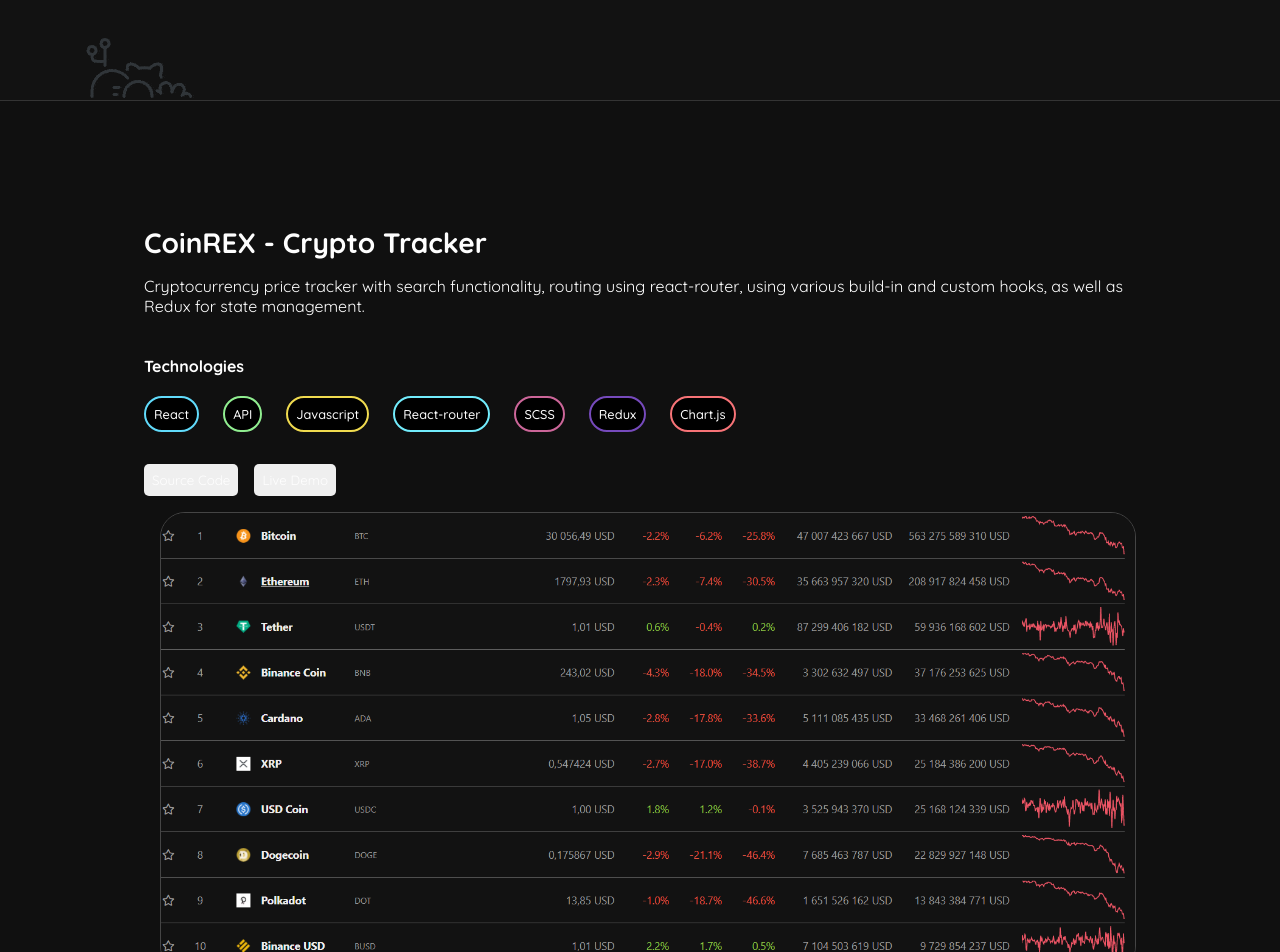
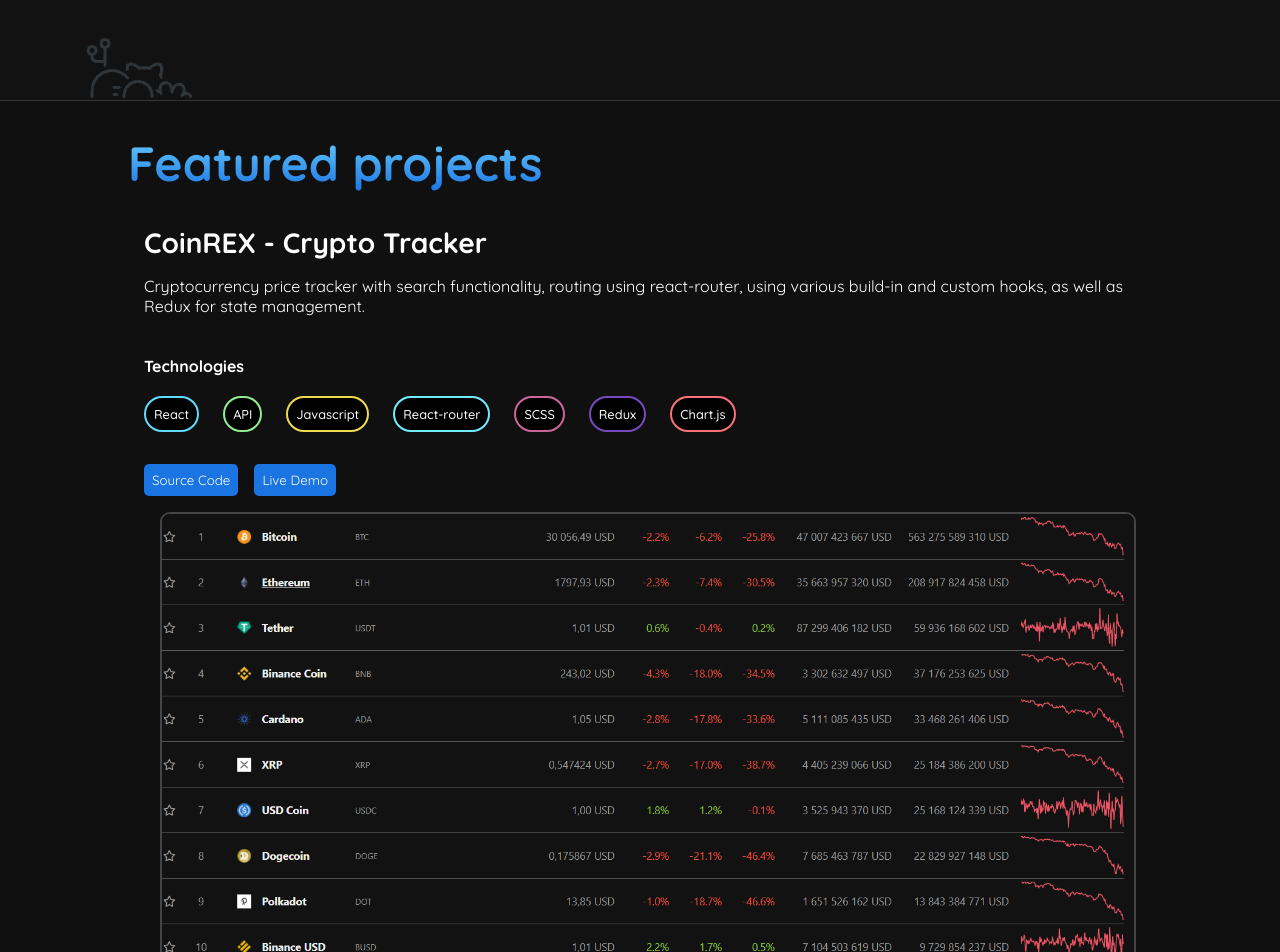
Before and after one commit to Kossin1337/Portfolio, a React (Create React App) app: page / in a window 1280 px wide. Shown: the part 500-1452 px from the top of the page. Built offline with nearby package versions, Linux system fonts and the light colour scheme.

Commit message:
CSS Variables fix

```diff
--- a/src/components/FeaturedWork/FeaturedWork.scss
+++ b/src/components/FeaturedWork/FeaturedWork.scss
@@ -20,8 +20,8 @@
         padding: 0;
         font-size: 3rem;
         background: -webkit-linear-gradient(
-          var(light-special),
-          var(dark-special)
+          var(--light-special),
+          var(--dark-special)
         );
         -webkit-background-clip: text;
         -webkit-text-fill-color: transparent;
--- a/src/components/FeaturedWork/Project.scss
+++ b/src/components/FeaturedWork/Project.scss
@@ -49,7 +49,7 @@
         border: none;
         border-radius: 5px;
         outline: none;
-        background: var(dark-special);
+        background: var(--dark-special);
         color: #fefefe;
         transition: color 0.2s ease;
       }
@@ -73,14 +73,13 @@
       cursor: pointer;
       width: 100%;
       height: auto;
-      border: 1px solid #454545;
-      border-radius: 25px;
-      transition: transform 0.15s ease;
+      border: 2px solid #454545;
+      border-radius: 10px;
+      transition: all 0.15s ease;
     }
 
     .project-image:hover {
-      transform: scale(0.98);
-      border-color: #fff;
+      border-color: #787878;
     }
   }
 }
```
